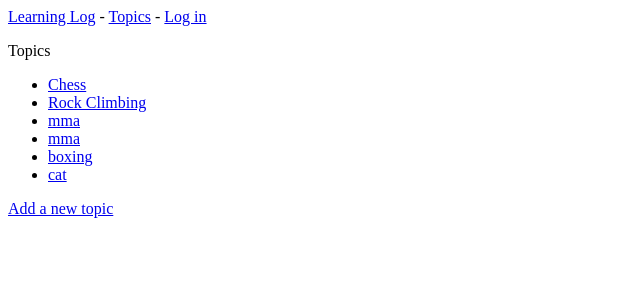
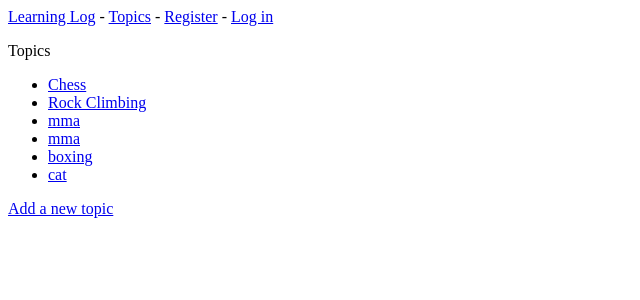
Before and after one commit to samlee088/learning_log, a Django app: page /topics/ in a window 1280 px wide. Shown: the top 300 px of the page, without its empty margins (0-640 px from the left). Run offline with Django 5.2, Linux system fonts and the light colour scheme; data comes from the database, SQL or seed files in the repository.

Commit message:
update with base.html with register a tag

```diff
--- a/learningLog/learning_logs/templates/learning_logs/base.html
+++ b/learningLog/learning_logs/templates/learning_logs/base.html
@@ -5,6 +5,7 @@
 
     Hello, {{user.username}}.
   {% else %}
+    <a href="{% url 'accounts:register' %}">Register</a> -
     <a href="{% url 'accounts:login' %}">Log in</a>
   {% endif %}
 </p>
```
